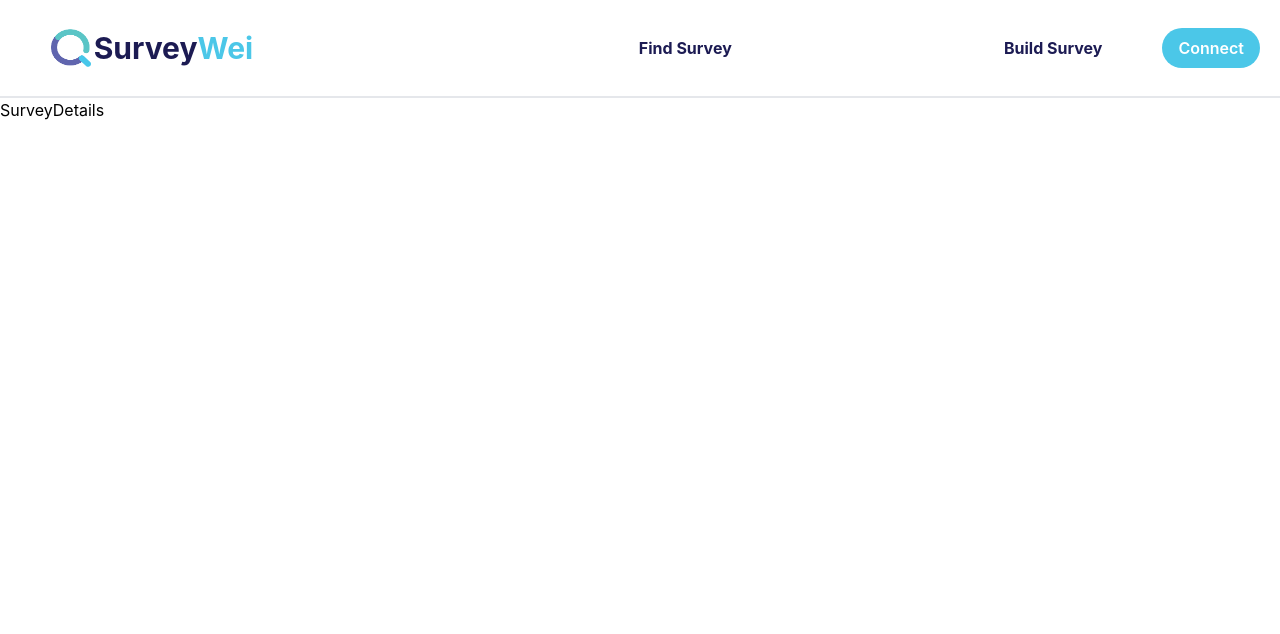
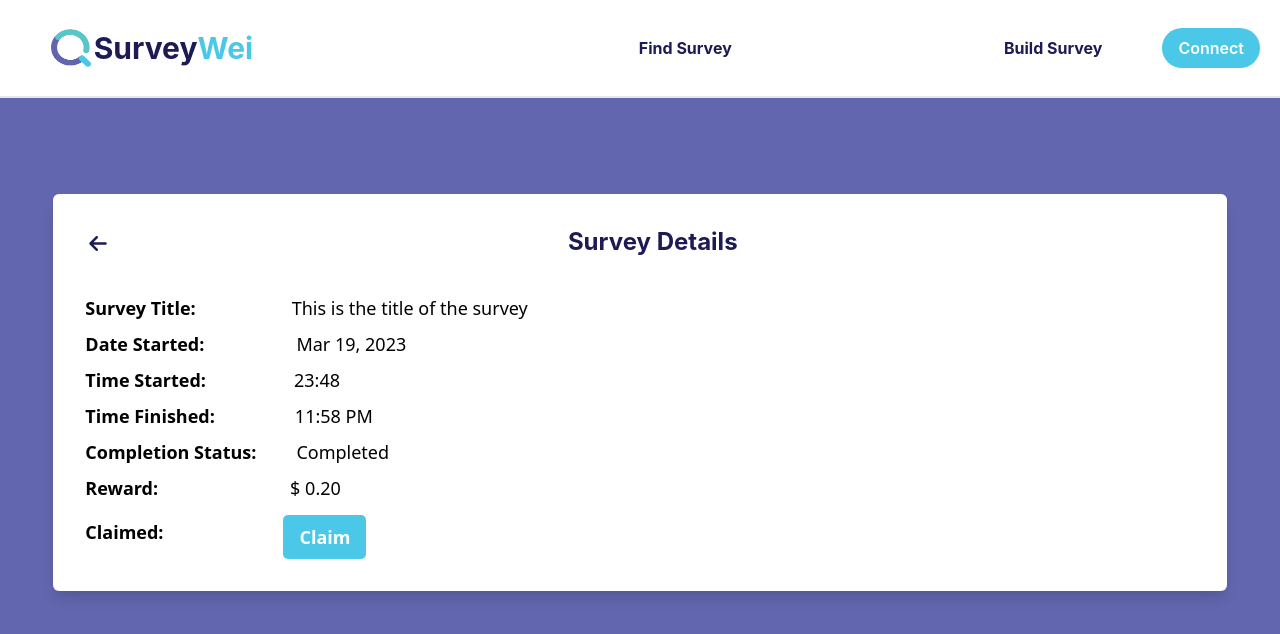
Before and after one commit to Tgb29/surveywei, a React (Create React App) app: page /surveyDetails/1/1 in a window 1280 px wide. Shown: the top 634 px of the page. Built offline with nearby package versions, Linux system fonts and the light colour scheme.

Commit message:
taker details hardcode added

```diff
--- a/src/App.js
+++ b/src/App.js
@@ -27,7 +27,7 @@ function App() {
               <Route path="/find" element={<SearchSurveys />} />
               <Route
                 path="/surveyDetails/:key/:id"
-                element={<SurveyDetails />}
+                element={<SurveyDetails connectedAddress={connectedAddress} />}
               />
               <Route
                 path="/user/surveyDetails/:key/:id"
--- a/src/components/dashboard/surveyDetails/SurveyDetails.jsx
+++ b/src/components/dashboard/surveyDetails/SurveyDetails.jsx
@@ -1,7 +1,90 @@
 import React from "react";
+import { useState } from "react";
+import { Link } from "react-router-dom";
 
-function SurveyDetails() {
-  return <div>SurveyDetails</div>;
+function SurveyDetails({ connectedAddress }) {
+  const [claimed, setClaimed] = useState(false);
+  const date = new Date(); // Replace with your desired date
+  let timeLength = 10;
+  const formattedDate = new Intl.DateTimeFormat("en-US", {
+    year: "numeric",
+    month: "short",
+    day: "2-digit",
+  }).format(date);
+
+  console.log(formattedDate);
+
+  const now = new Date();
+  const hour = now.getHours().toString().padStart(2, "0");
+  const minute = now.getMinutes().toString().padStart(2, "0");
+  const time = hour + ":" + minute;
+
+  const tenMinutesLater = new Date(now.getTime() + 10 * 60000);
+  const hours = tenMinutesLater.getHours();
+  const minutes = tenMinutesLater.getMinutes();
+  console.log("Current time: " + hours + ":" + minutes);
+  const usHour = hours % 12 || 12; // convert to 12-hour format
+  const usMinute = minutes.toString().padStart(2, "0"); // add leading zero if necessary
+  const amPm = hours >= 12 ? "PM" : "AM";
+  console.log("US format: " + usHour + ":" + usMinute + " " + amPm);
+
+  return (
+    <div className="bg-[#6166ae] min-h-screen flex items-start pt-16 md:pt-24">
+      <div
+        id="survey-details-container"
+        className="container w-11/12 bg-white flex flex-col align-center justify-center mx-auto p-8 rounded-md shadow-lg"
+      >
+        <div id="survey-details-heading" className="flex mb-8">
+          <Link to={`/user/${connectedAddress}`}>
+            <button className="text-[#1c1b53] p-1 rounded focus:outline-none">
+              <i className="fas fa-arrow-left text-xl"></i>
+            </button>
+          </Link>
+          <h1 className="text-2xl font-bold mx-auto text-[#1c1b53]">
+            Survey Details
+          </h1>
+        </div>
+        <div id="survey-details">
+          <div className="flex flex-col space-y-2 text-lg font-sans">
+            <div className="flex ">
+              <h1 className="font-semibold mr-24">Survey Title:</h1>
+              <h1>This is the title of the survey</h1>
+            </div>
+            <div className="flex ">
+              <h1 className="font-semibold mr-20">Date Started:</h1>
+              <h1 className="ml-3">{formattedDate}</h1>
+            </div>
+            <div className="flex ">
+              <h1 className="font-semibold mr-20">Time Started:</h1>
+              <h1 className="ml-2">{time}</h1>
+            </div>
+            <div className="flex ">
+              <h1 className="font-semibold mr-20">Time Finished:</h1>
+              <h1 className="">{usHour + ":" + usMinute + " " + amPm}</h1>
+            </div>
+            <div className="flex ">
+              <h1 className="font-semibold mr-10">Completion Status:</h1>
+              <h1>Completed</h1>
+            </div>
+            <div className="flex ">
+              <h1 className="font-semibold mr-24">Reward:</h1>
+              <h1 className="ml-9">$ 0.20</h1>
+            </div>
+            <div className="flex ">
+              <h1 className="font-semibold mr-28 mt-2">Claimed:</h1>
+              {claimed ? (
+                <h1>Claimed</h1>
+              ) : (
+                <button className="btn btn-sm bg-[#4bc7e8] text-white ml-2">
+                  Claim
+                </button>
+              )}
+            </div>
+          </div>
+        </div>
+      </div>
+    </div>
+  );
 }
 
 export default SurveyDetails;
```
